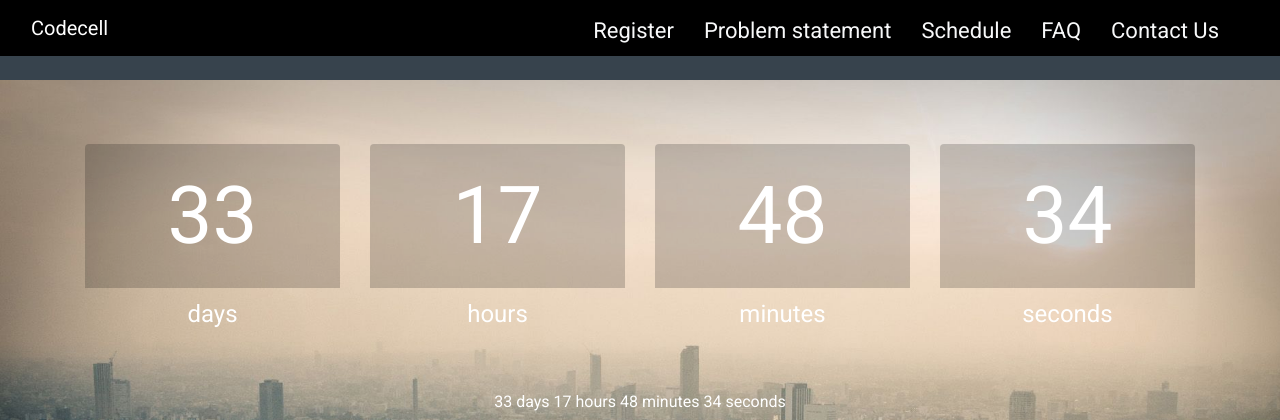
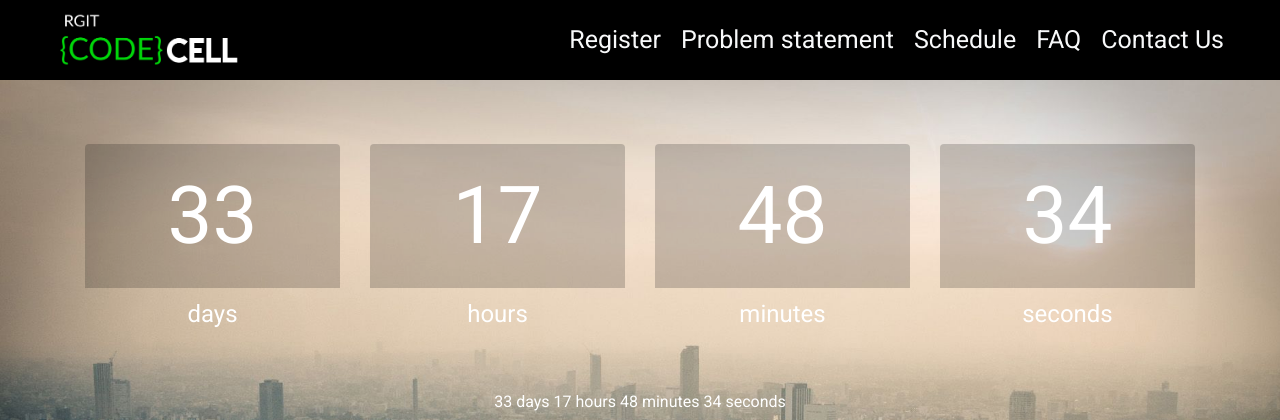
Before and after one commit to adityachavan198/Codecell, a Django app: page /hackathon/paralax in a window 1280 px wide. Shown: the top 420 px of the page. Run offline with Django 3.2, Linux system fonts and the light colour scheme; some libraries are stand-ins or nearby versions.

Commit message:
Minor Changes

```diff
--- a/Accounts/templates/Accounts/base.html
+++ b/Accounts/templates/Accounts/base.html
@@ -7,7 +7,7 @@
     <meta charset="utf-8">
     <meta name="viewport" content="width=device-width, initial-scale=1">
     <meta http-eqiv="x-ua-compatible" content="ie=edge">
-    <title>Codecell</title>
+    <title>RGIT-Codecell</title>
     <link rel="stylesheet" href="https://maxcdn.bootstrapcdn.com/bootstrap/4.3.1/css/bootstrap.min.css">
 {#    <script src="https://code.jquery.com/jquery-3.2.1.slim.min.js" integrity="sha384-KJ3o2DKtIkvYIK3UENzmM7KCkRr/rE9/Qpg6aAZGJwFDMVNA/GpGFF93hXpG5KkN" crossorigin="anonymous"></script>#}
     <script src="https://cdnjs.cloudflare.com/ajax/libs/popper.js/1.12.9/umd/popper.min.js" integrity="sha384-ApNbgh9B+Y1QKtv3Rn7W3mgPxhU9K/ScQsAP7hUibX39j7fakFPskvXusvfa0b4Q" crossorigin="anonymous"></script>
@@ -102,6 +102,9 @@
 
           <div class="collapse navbar-collapse text-center" id="navbarContent" >
             <ul class="navbar-nav ml-auto">
+                <li class="nav-item">
+                  <a class="nav-link text-light" href="{% url 'hackathon_home' %}" style="font-size: 25px;padding: 0 15px 0 10px;">Hackathon</a>
+                </li>
               <li class="nav-item">
                 <a class="nav-link text-light" href="#codecell" style="font-size: 25px;padding: 0 15px 0 10px;">Codecell</a>
               </li>
--- a/Accounts/templates/Accounts/home.html
+++ b/Accounts/templates/Accounts/home.html
@@ -28,12 +28,12 @@
   <h2 class="" style="color: white;text-align: center;">Our Events</h2>
   <center>
   <div class="container-fluid row">
-    <div class="col-lg-6 col-sm-12"><a href="{% url 'hackathon_home' %}"><img src="{% static 'Accounts/assets/hack1.jpg' %}" style="padding: 3vmin;/*height: 20vmax;width: 38vmax;*/"  class="img-fluid "></a></div>
+    <div class="col-lg-6 col-sm-12"><a href="{% url 'hackathon_home' %}"><img src="{% static 'Accounts/assets/hack1.jpg' %}" style="padding: 3vmin; height: 20vmax;width: 38vmax;"  class="img-fluid "></a></div>
     <div class="col-lg-6 col-sm-12"><p class="" style="padding: 3vmin;color: white;margin-bottom: 3vh;text-align: center;">There are many variations of passages of Lorem Ipsum available, but the majority have suffered alteration in some form, by injected humour, or randomised words which don't look even slightly believable.</p></div>
 </div>
 
   <div class="container-fluid row " >
-    <div class="col-lg-6 col-sm-12"><a href="#Seminar"><img src="{% static 'Accounts/assets/seminar.png' %}" style="padding: 3vmin/*;height: 20vmax;width: 38vmax*/"  class="img-fluid "></a></div>
+    <div class="col-lg-6 col-sm-12"><a href="#Seminar"><img src="{% static 'Accounts/assets/seminar.png' %}" style="padding: 3vmin;height: 20vmax;width: 38vmax"  class="img-fluid "></a></div>
     <div class="col-lg-6 col-sm-12"><p class="" style="padding: 2vmin;color: white;margin-bottom: 3vh;text-align: center;">There are many variations of passages of Lorem Ipsum available, but the majority have suffered alteration in some form, by injected humour, or randomised words which don't look even slightly believable.</p></div>
 </div>
 </center>
--- a/Hackathon/static/Hackathon/styles.css
+++ b/Hackathon/static/Hackathon/styles.css
@@ -7,3 +7,6 @@ html{
 	margin: 5vh;
 	margin-bottom: 3vh;
 }
+body{
+	font-family: 'Bree Serif', serif;
+}
--- a/Hackathon/templates/Hackathon/hackathon_home.html
+++ b/Hackathon/templates/Hackathon/hackathon_home.html
@@ -29,8 +29,8 @@
         <!-- Start: Big countdown -->
         <div class="container text-center boxed-countdown" data-countdown="03/13/2020 08:00:00">
             <div class="row">
-                 <div class="col-12 mb-3">
-                    <h1 class="text-center">Countdown to Hackathon</h1>
+                 <div class="col-12 mb3 text-center">
+                    <b class="text-center" style='font-size:5vh; font-weight: 900'>Countdown to Hackathon</b>
                 </div>
                 <!-- Start: Days -->
                 <div class="col-6 col-md-3 mt-3">
--- a/Hackathon/templates/Hackathon/hbase.html
+++ b/Hackathon/templates/Hackathon/hbase.html
@@ -10,7 +10,7 @@
 
 {# navbar #}
     <link rel="stylesheet" href="https://cdnjs.cloudflare.com/ajax/libs/twitter-bootstrap/4.3.1/css/bootstrap.min.css">
-    <link rel="stylesheet" href="https://fonts.googleapis.com/css?family=Roboto">
+    <!-- <link rel="stylesheet" href="https://fonts.googleapis.com/css?family=Roboto"> -->
  <!--    <link rel="stylesheet" href="{% static 'Hackathon/navbar/assets/css/Fixed-Navbar-1.css' %}">
     <link rel="stylesheet" href="{% static 'Hackathon/navbar/assets/css/Fixed-Navbar-2.css' %}">
     <link rel="stylesheet" href="{% static 'Hackathon/navbar/assets/css/Fixed-Navbar.css' %}">
@@ -61,15 +61,16 @@
     <script src="https://cdnjs.cloudflare.com/ajax/libs/aos/2.1.1/aos.js"></script>
 {#    first #}
 
+
 </head>
 <body style="background-color: black">
 
-
-    <div id="navBar" class="navbar-default navbar-dark fixed-top" style="background: black">
+<header id="header">
+    <div id="navBar" class="container-fluid navbar-default navbar-dark fixed-top" style='background-color: black'>
       <nav class="navbar navbar-expand-sm ">
         <div class="container-fluid">
           <!-- Logo -->
-          <a class="navbar-brand" href="{% url 'home' %}" style="color: white">Codecell</a>
+          <a class="logo" href="{% url 'home' %}"><img src="{% static 'Accounts/assets/logo.png' %}" width="200px;" alt=""/></a>
            <button class="navbar-toggler"
              type="button"
              data-toggle="collapse"
@@ -77,32 +78,34 @@
              aria-controls="navbarContent"
              aria-expanded="false"
              aria-label="Toggle navigation">
-                <span class="navbar-toggler-icon"></span>
+            <span class="navbar-toggler-icon"><img src="{% static 'Accounts/assets/Ham.png' %}" style="width:25px;" alt=""/>
+             </span>
            </button>
           <!-- navbar links -->
-          <div class="container-fluid collapse navbar-collapse text-center" id="navbarContent" style="background-color: black">
+          <div class="collapse navbar-collapse text-center" id="navbarContent" style="background-color: black">
             <ul class="navbar-nav ml-auto">
               <li class="nav-item">
-
-                <a class="nav-link text-light " role="presentation" href="{% url 'hackathon_register' %}" style="font-size: 22px;padding: 5px 15px 0 15px;">Register</a>
+                <a class="nav-link text-light " role="presentation" href="{% url 'hackathon_register' %}" style="font-size: 25px;padding-left: 10px;padding-right: 10px;">Register</a>
               </li>
               <li class="nav-item">
-                <a class="nav-link text-light" role="presentation" href="{% url 'ps' %}"  style="font-size: 22px;padding: 5px 15px 0 15px;">Problem statement</a>
+                <a class="nav-link text-light" role="presentation" href="{% url 'ps' %}"  style="font-size: 25px;padding-left: 10px;padding-right: 10px;">Problem statement</a>
               </li>
               <li class="nav-item">
-                <a class="nav-link text-light" role="presentation" href="#shedule" style="font-size: 22px;padding: 5px 15px 0 15px;">Schedule</a>
+                <a class="nav-link text-light" role="presentation" href="#shedule" style="font-size: 25px;padding-left: 10px;padding-right: 10px;">Schedule</a>
               </li>
                 <li class="nav-item">
-                <a class="nav-link text-light" role="presentation" href="#faq" style="font-size: 22px;padding: 5px 15px 0 15px;">FAQ</a>
+                <a class="nav-link text-light" role="presentation" href="#faq" style="font-size: 25px;padding-left: 10px;padding-right: 10px;">FAQ</a>
               </li>
               <li class="nav-item">
-                <a class="nav-link text-light" role="presentation" href="#contact" style="font-size: 22px;padding: 5px 15px 0 15px;">Contact Us</a>
+                <a class="nav-link text-light" role="presentation" href="#contact" style="font-size: 25px;padding-left: 10px;padding-right: 10px;">Contact Us</a>
               </li>
             </ul>
           </div>
         </div>
       </nav>
     </div>
+  </header>
+
 
 
 
--- a/Hackathon/templates/Hackathon/index.html
+++ b/Hackathon/templates/Hackathon/index.html
@@ -25,7 +25,7 @@
 
 <body>
 {#{{ form.solution1 }}#}
-    <div class="page-wrapper bg-gra-03 p-t-45 p-b-50">
+    <div class="page-wrapper p-t-45 p-b-50">
         <div class="wrapper wrapper--w960">
             <div class="card card-5" data-aos="fade-down" data-aos-duration="1000" data-aos-delay="250">
                 <div class="card-heading" data-aos="fade-up" data-aos-duration="1000" data-aos-delay="550">
--- a/Hackathon/templates/Hackathon/ps.html
+++ b/Hackathon/templates/Hackathon/ps.html
@@ -25,8 +25,7 @@
     <div class="position-relative">
       <!-- shape Hero -->
 
-    <section class="section pb-0 bg-gradient-darker
-    ">
+    <section class="section pb-0 bg-gradient-darker">
       <div class="container">
         <div class="row row-grid align-items-center">
           <div class="col-md-6 order-lg-2 ml-lg-auto">
```
Lines whose indentation alone changed are shown as unchanged.
